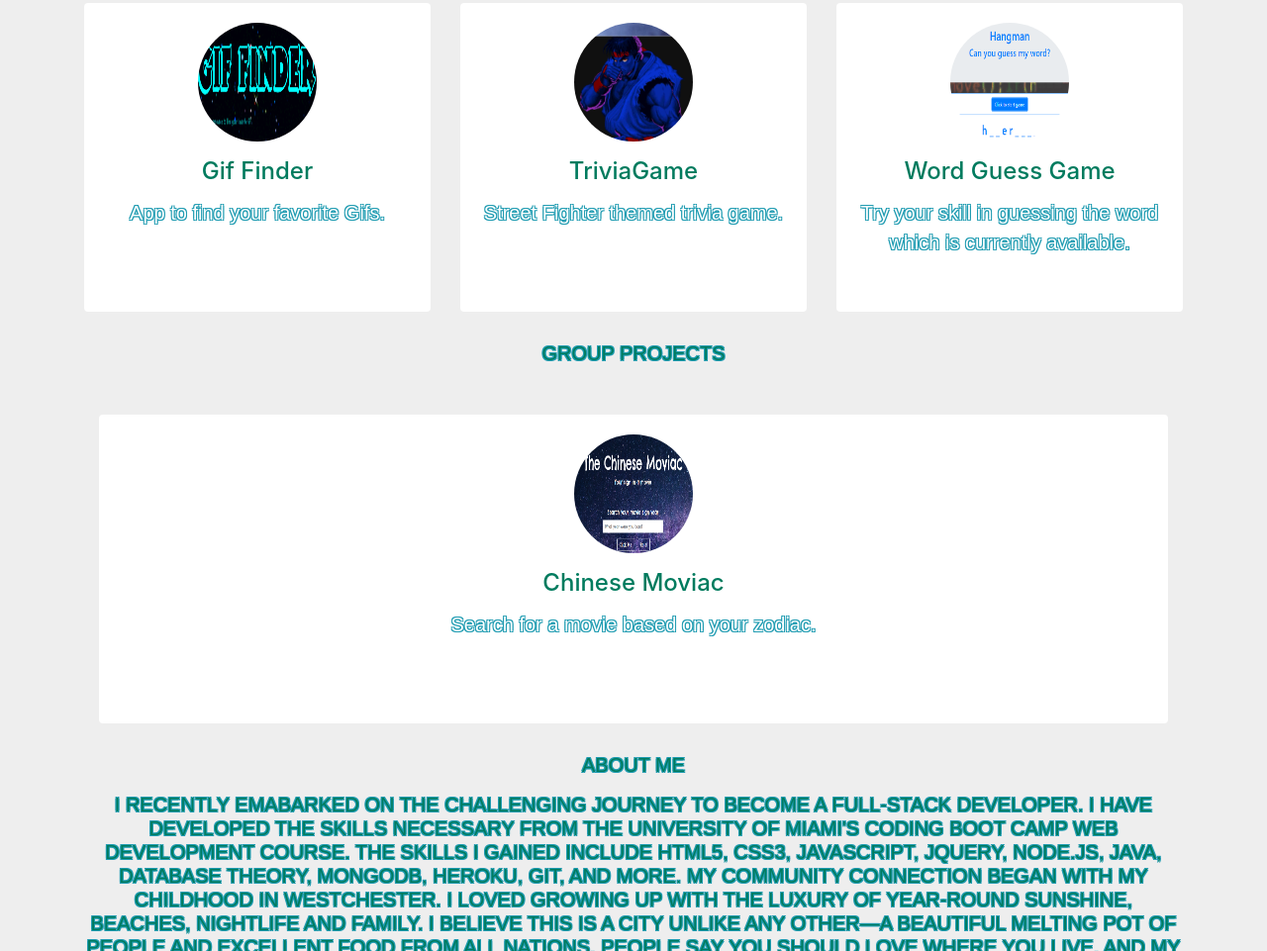
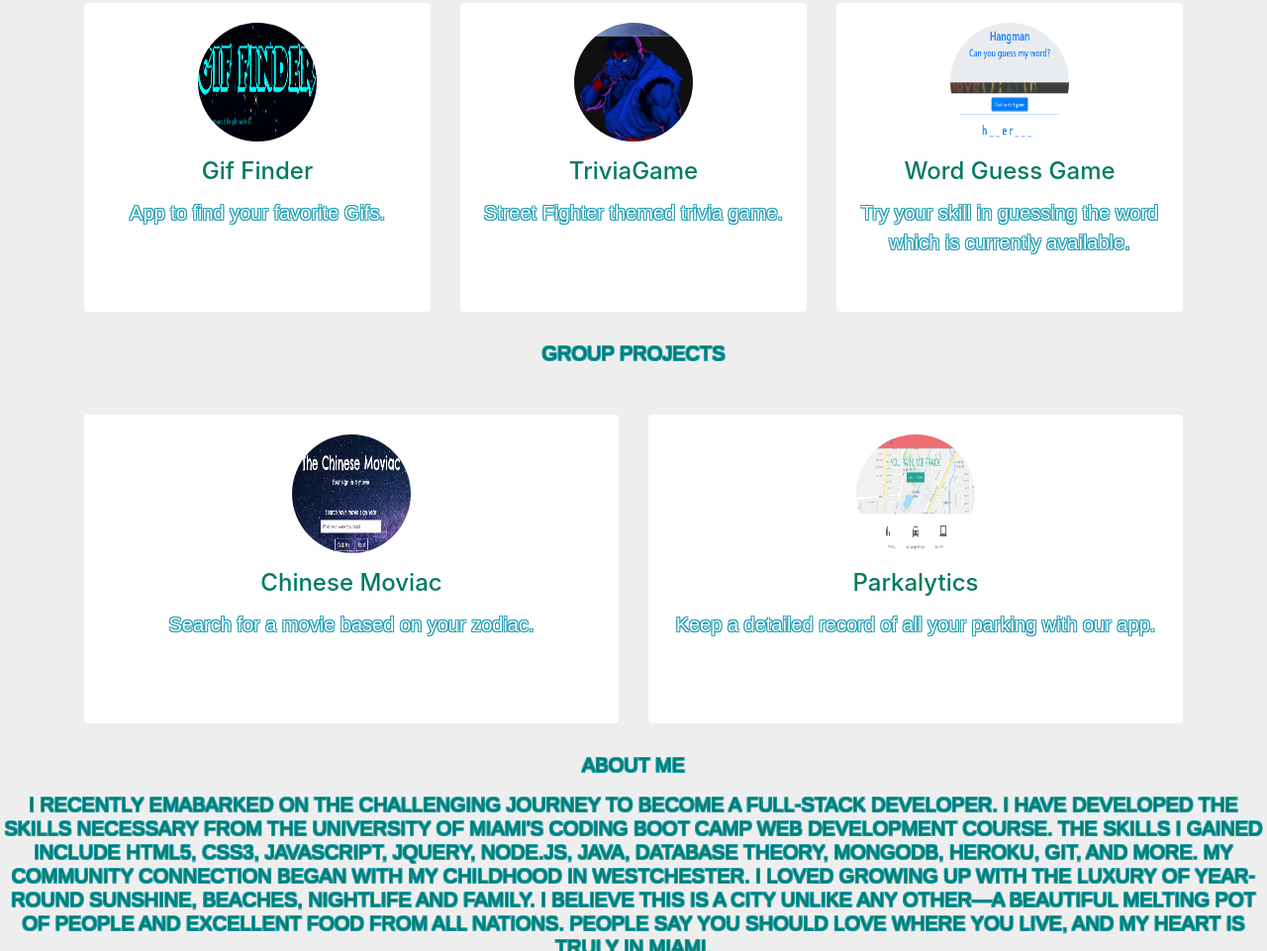
Before and after one commit to AlexTorres1/new-portfolio, a plain HTML site: page index.html in a window 1280 px wide. Shown: the part 441-1402 px from the top of the page at 99% size. Drawn offline with nearby package versions, Linux system fonts and the light colour scheme; a script that the page names is missing; a web font is replaced by a local one.

Commit message:
added new project

```diff
--- a/index.html
+++ b/index.html
@@ -150,9 +150,10 @@
 </div>
 
   <h5 class="section-title h1 lead">Group Projects</h5>
-<div class="row group">
 
-  <div class="col-xs-12 col-sm-12 col-md 12">
+  <div class="row">
+
+  <div class="col-xs-12 col-sm-6 col-md 6">
     <div class="image-flip" ontouchstart="this.classList.toggle('hover');">
       <div class="mainflip">
         <div class="frontside">
@@ -191,6 +192,46 @@
       </div>
     </div>
   </div>
+  <div class="col-xs-12 col-sm-6 col-md 6">
+  <div class="image-flip" ontouchstart="this.classList.toggle('hover');">
+    <div class="mainflip">
+      <div class="frontside">
+        <div class="card">
+          <div class="card-body text-center">
+              <p><img class=" img-fluid" src="./assets/images/parkalytics.PNG" alt="card image"></p>
+              <h4 class="card-title">Parkalytics</h4>
+              <p class="card-text lead">Keep a detailed record of all your parking with our app.</p>
+              <!-- <a href="#" class="btn btn-primary btn-sm"><i class="fa fa-plus"></i></a> -->
+          </div>
+        </div>
+      </div>
+        <div class="backside">
+          <div class="card">
+            <div class="card-body text-center mt-4">
+                <h4 class="card-title">Parkalytics</h4>
+                    <p class="card-text lead">Latest group project which utilizes HTML, CSS, Materialize, JavaScript, Jquery, Chart.js, Handlebars, Express, MySql, NodeJs, and Sequelize. I assisted with frontend design and Chart.js.</p>
+              <ul class="list-inline">
+                <li class="list-inline-item">
+                    <h4 class="card-title">Live Demo</h4>
+                    <a class="social-icon text-xs-center" target="_blank" href="https://danielrmorenop.github.io/group-project/">
+                        <i class="fab fa-github"></i>
+                    </a>
+                </li>
+                <li class="list-inline-item">
+                    <h4 class="card-title">Source Code</h4>
+                    <a class="social-icon text-xs-center" target="_blank" href="https://github.com/AlexTorres1/parking">
+                        <i class="fab fa-github"></i>
+                    </a>
+                </li>
+
+              </ul>
+            </div>
+          </div>
+        </div>
+    </div>
+  </div>
+</div>
+</div>
 </div>
   <h5 class="section-title h1 lead"><p>About Me</p>
     <p>I recently emabarked on the challenging journey to become a full-stack developer. I have developed the skills necessary from the University of Miami's Coding Boot Camp web development course.  The skills I gained include HTML5, CSS3, JavaScript, jQuery, Node.js, Java, Database Theory, MongoDB, Heroku, Git, and more.  My community connection began with my childhood in Westchester. I loved growing up with the luxury of year-round sunshine, beaches, nightlife and family. I believe this is a city unlike any other—a beautiful melting pot of people and excellent food from all nations. People say you should love where you live, and my heart is truly in Miami.
```
Also changed, not shown: assets/images/parkalytics.PNG (added).
